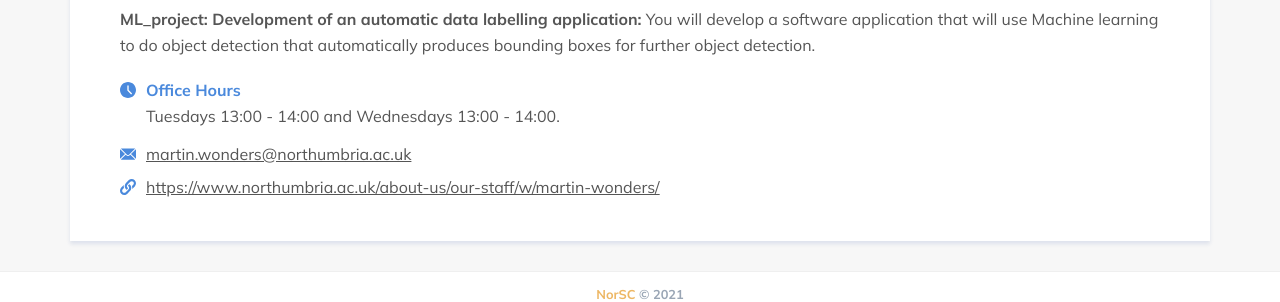
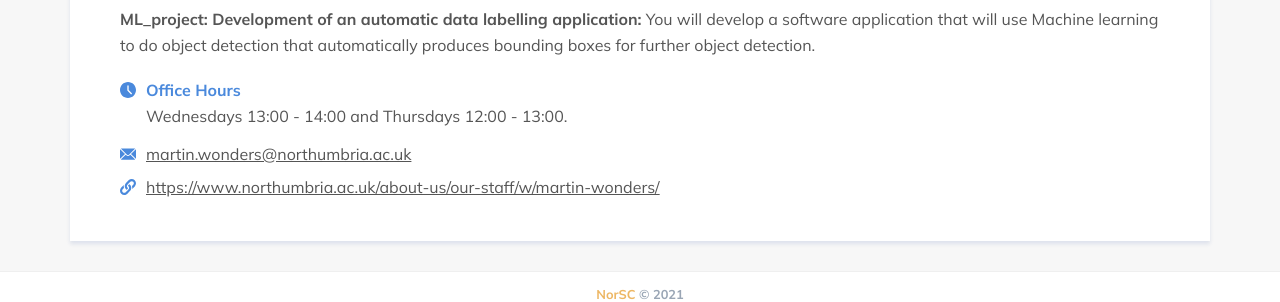
Before and after one commit to NorSC/supervisor-search, a Jekyll site: the page built from _supervisors/martin-wonders.md, in a window 1280 px wide. Shown: the part 710-1012 px from the top of the page. Built offline with Jekyll 4.4.1, drawn with Linux system fonts in a browser that asks for light colours; a script that is not in the unit is left out.

Commit message:
Update Supervisors “martin-wonders”

```diff
--- a/_supervisors/martin-wonders.md
+++ b/_supervisors/martin-wonders.md
@@ -5,7 +5,7 @@ available: true
 available_msc: true
 email: martin.wonders@northumbria.ac.uk
 website: https://www.northumbria.ac.uk/about-us/our-staff/w/martin-wonders/
-office_hours: Tuesdays 13:00 - 14:00 and Wednesdays 13:00 - 14:00.
+office_hours: Wednesdays 13:00 - 14:00 and Thursdays 12:00 - 13:00.
 research_group: Intelligent Systems Research Group
 research_themes:
   - Deep Learning
```
